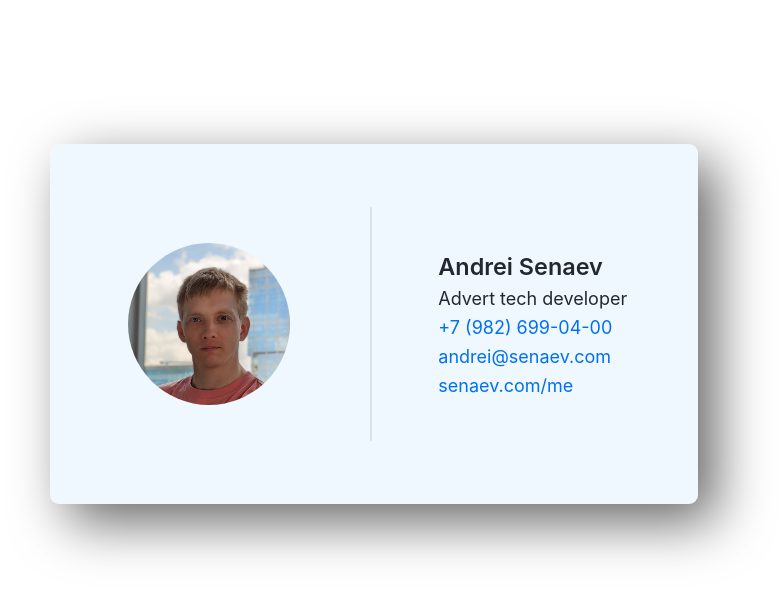
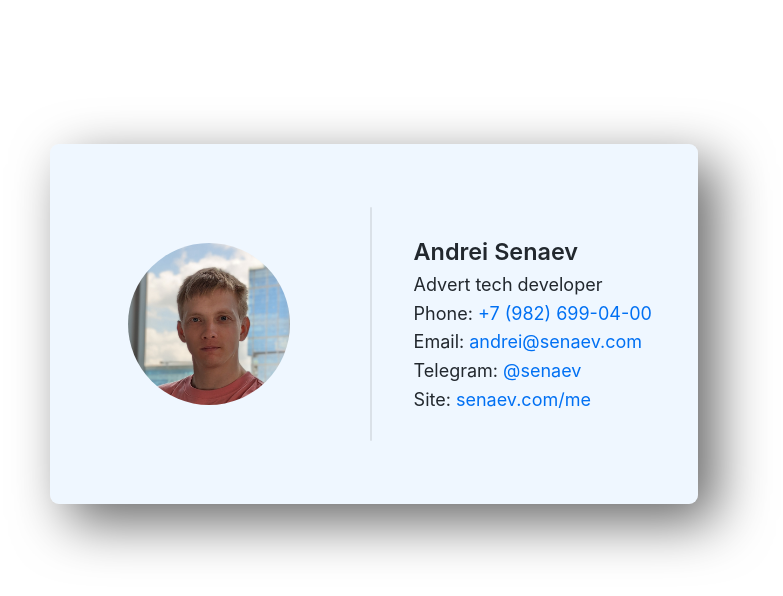
Before and after one commit to senaev/senaev.com, a Next.js app: page / in a window 1280 px wide. Shown: the top 596 px of the page, without its empty margins (266-1049 px from the left). Built offline with nearby package versions, Linux system fonts and the light colour scheme.

Commit message:
generate static description page from readme

```diff
--- a/components/BusinessCardAbout/index.tsx
+++ b/components/BusinessCardAbout/index.tsx
@@ -19,16 +19,35 @@ export function BusinessCardAbout() {
       </div>
       <div>
         <span>
-          <a href={`tel:${SENAEV_PHONE}`}>+7 (982) 699-04-00</a>
+          Phone:{" "}
+          <a target={"_blank"} rel={"noreferrer"} href={`tel:${SENAEV_PHONE}`}>
+            +7 (982) 699-04-00
+          </a>
         </span>
       </div>
       <div>
         <span>
-          <a href={`mailto:${SENAEV_EMAIL}`}>{SENAEV_EMAIL}</a>
+          Email:{" "}
+          <a
+            target={"_blank"}
+            rel={"noreferrer"}
+            href={`mailto:${SENAEV_EMAIL}`}
+          >
+            {SENAEV_EMAIL}
+          </a>
         </span>
       </div>
       <div>
         <span>
+          Telegram:{" "}
+          <a target={"_blank"} rel={"noreferrer"} href={`https://senaev.t.me`}>
+            @senaev
+          </a>
+        </span>
+      </div>
+      <div>
+        <span>
+          Site:{" "}
           <Link
             href={ME_PAGE_LINK}
           >{`${SENAEV_SITE_DOMAIN}${ME_PAGE_LINK}`}</Link>
--- a/components/BusinessCardHorizontal/index.tsx
+++ b/components/BusinessCardHorizontal/index.tsx
@@ -2,6 +2,7 @@ import { BusinessCardAbout } from "components/BusinessCardAbout";
 import { SENAEV_FULL_NAME } from "const/const";
 import Image from "next/image";
 import Link from "next/link";
+import clsx from "clsx";
 
 import styles from "./index.module.css";
 
@@ -11,7 +12,9 @@ const PHOTO_SIZE_STICKY = 48;
 export function BusinessCardHorizontal({ stick }: { stick: boolean }) {
   return (
     <div
-      className={`${styles.container} ${stick ? styles.container_stick : ""}`}
+      className={clsx(styles.container, {
+        [styles.container_stick!]: stick,
+      })}
     >
       <div className={styles.leftSide}>
         <Image
```
Also changed, not shown: package.json (+7 -3 lines), pages/me.tsx (+20 -2 lines), utils/getMyselfDataFromReadme.ts (added, +25 -0 lines), 2 other files (tests, documents, lock files or other folders).
